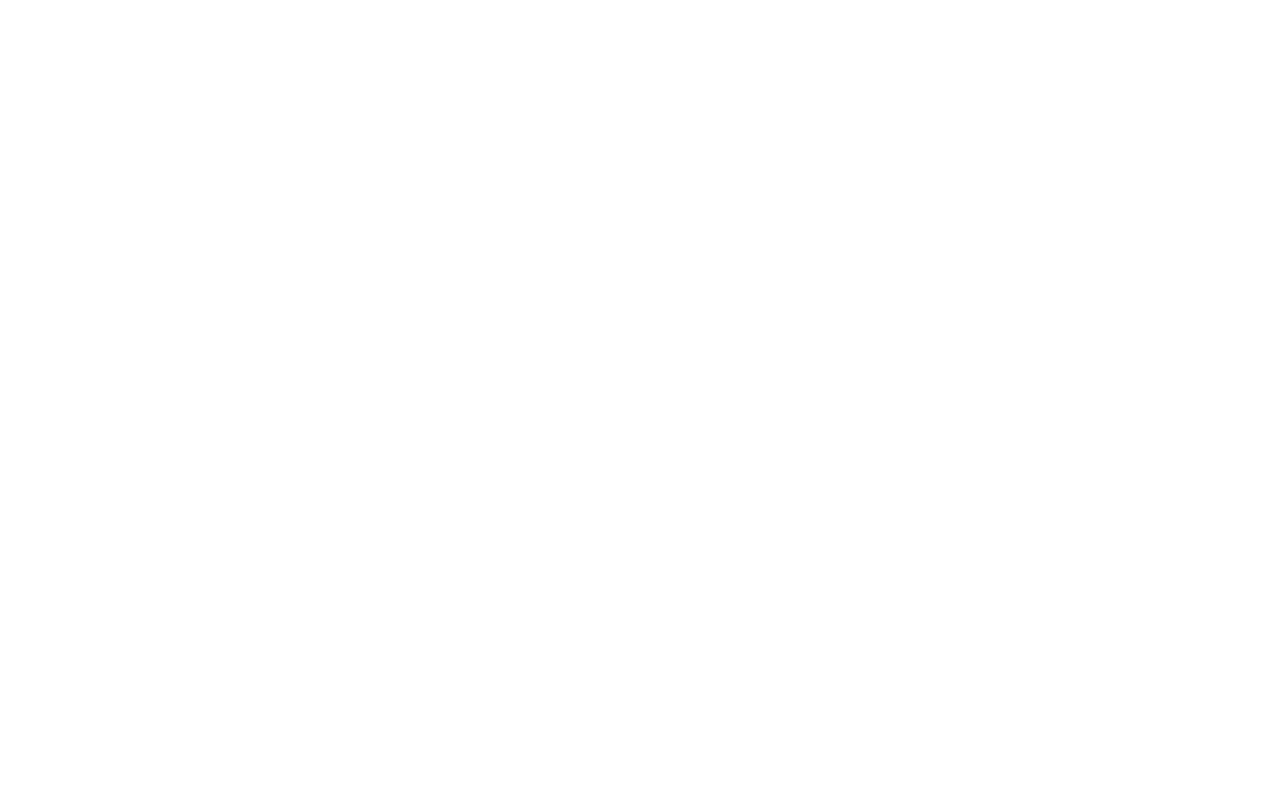
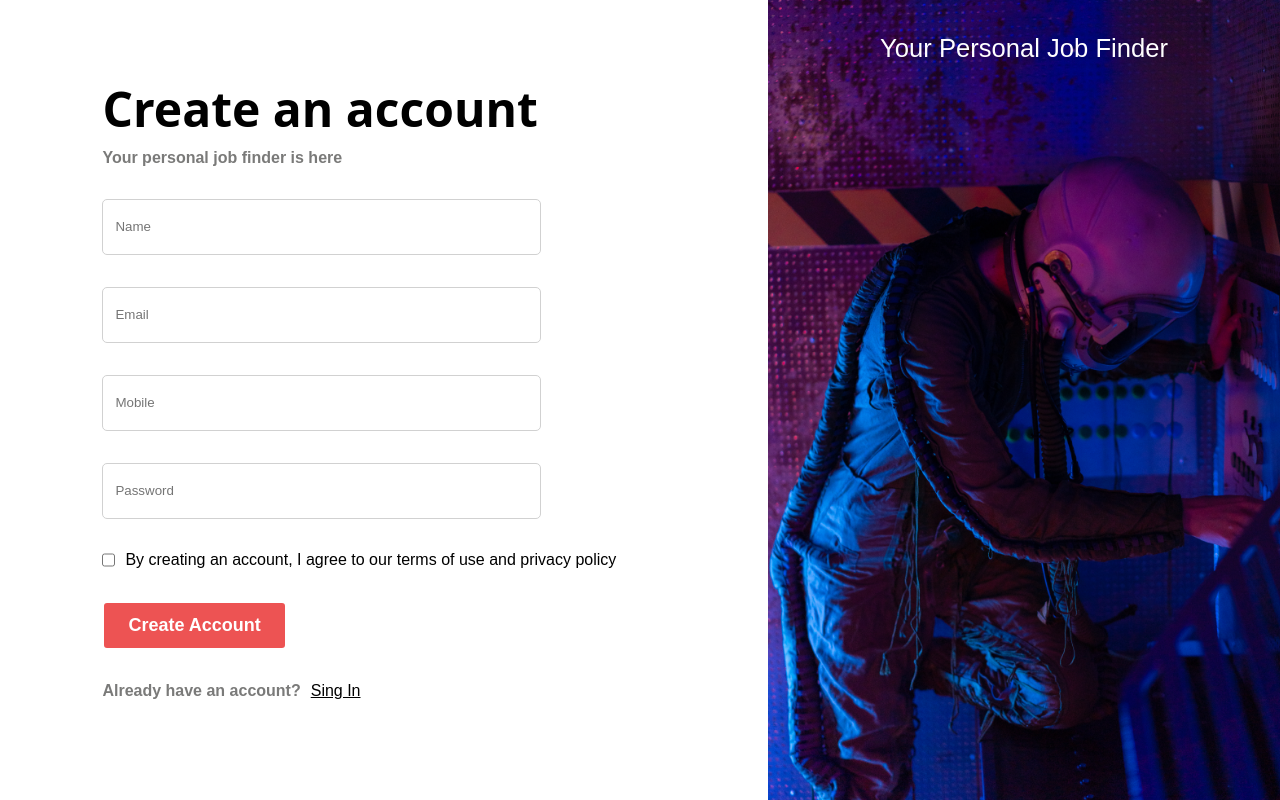
Before and after one commit to void-hr/jobify, a React (Vite) app in the folder client/: page /register in a window 1280 px wide. Before the commit this address had no page. Built offline with nearby package versions, Linux system fonts and the light colour scheme.

Commit message:
register page added

```diff
--- a/client/src/App.jsx
+++ b/client/src/App.jsx
@@ -1,13 +1,17 @@
 import { Routes, Route  } from 'react-router-dom'
 import './App.css'
 import Homepage from './pages/Homepage/Homepage'
+import LoginPage from './pages/Login/LoginPage'
+import RegisterPage from './pages/Register/RegisterPage'
 
 function App() {
 
   return (
     <Routes>
       <Route path="/" element={<Homepage />}/ >
-      <Route / >
+      <Route path="/login" element={<LoginPage />}/ >
+      <Route path="/register" element={<RegisterPage />}/ >
+
       <Route / >
       <Route / >
 
--- a/client/src/components/Filter/filtercard.module.css
+++ b/client/src/components/Filter/filtercard.module.css
@@ -74,4 +74,6 @@
     align-items: center;
     text-align: center;
     justify-content: center;
+    color: white;
+    padding: 0px 15px;
 }
--- /dev/null
+++ b/client/src/components/Login/Login.jsx
@@ -0,0 +1,8 @@
+
+const Login = () => {
+  return (
+    <div>Login</div>
+  )
+}
+
+export default Login
--- a/client/src/components/Navbar/Navbar.jsx
+++ b/client/src/components/Navbar/Navbar.jsx
@@ -1,6 +1,9 @@
+import { useNavigate } from 'react-router-dom'
 import styles from './navbar.module.css'
 
 const Navbar = () => {
+    const navigate = useNavigate();
+
     return (
         <div className={styles.navbar}>
 
@@ -17,8 +20,8 @@
             <div className={styles.navbar_content}>
                 <h1 className={styles.h1}>Jobfinder</h1>
                 <div className={styles.button_container} >
-                    <button className={styles.button}>Login</button>
-                    <button className={styles.button}>Register</button>
+                    <button className={styles.button} onClick={()=>  navigate('/login')}>Login</button>
+                    <button className={styles.button} onClick={()=>  navigate('/register')}>Register</button>
 
                 </div>
             </div>
--- a/client/src/components/Navbar/navbar.module.css
+++ b/client/src/components/Navbar/navbar.module.css
@@ -1,3 +1,4 @@
+
 .navbar{
     width: 100%;
     background: #ED5353;
@@ -8,16 +9,14 @@
     border-radius: 0px 0px 55px 55px;
     position: relative;
     overflow: hidden;
+
 }
 
 h1 {
     font-size: x-large;
     font-family: system-ui, -apple-system, BlinkMacSystemFont, 'Segoe UI', Roboto, Oxygen, Ubuntu, Cantarell, 'Open Sans', 'Helvetica Neue', sans-serif;
     z-index: 15;
-    padding: 0;
-    margin: 0;
-    line-height: normal;
-    list-style: none;
+    color: white;
 }
 
 .navbar_content {
@@ -42,6 +41,7 @@
     padding: 12px 24px;
     cursor: pointer;
     font-size: medium;
+    color: white;
 }
 
 button:nth-child(2){
--- /dev/null
+++ b/client/src/components/Register/Register.jsx
@@ -0,0 +1,36 @@
+import styles from './register.module.css'
+const Register = () => {
+  return (
+    <div className={styles.register}>
+        <div className={styles.register_form_container}>
+        <div className={styles.register_form}>
+
+            <h1>Create an account</h1>
+            <h6>Your personal job finder is here</h6>
+
+            <input type="text" name="name" id="" placeholder="Name" />
+            <input type="text" name="email" id="" placeholder="Email" />
+            <input type="text" name="mobile" id="" placeholder="Mobile" />
+            <input type="text" name="password" id="" placeholder="Password" />
+
+            <span>
+            <input type="checkbox" name="isCheck" id="" />
+            <p>By creating an account, I agree to our terms of use and privacy policy</p>
+            </span>
+
+            <button>Create Account</button>
+            <span>
+            <h6>Already have an account?</h6>
+            <a href="/login" role="button" type='submit'>Sing In</a>
+            </span>
+
+        </div>
+        </div>
+        <div className={styles.image_wall}>
+            <h1>Your Personal Job Finder</h1>
+        </div>
+    </div>
+  )
+}
+
+export default Register
--- /dev/null
+++ b/client/src/components/Register/register.module.css
@@ -0,0 +1,69 @@
+.register {
+    display: flex;
+    width: 100%;
+    height: 100vh;
+    align-items: center;
+    justify-content: start;
+}
+
+.register_form_container {
+    flex: 1;
+    display: flex;
+    justify-content: center;
+}
+
+.register_form {
+    display: flex;
+    flex-direction: column;
+    align-items: start;
+    gap: 2rem;
+    width: 90%;
+    padding-left: 5vw;
+}
+
+.register_form h1 {
+    color: black;
+    /* font-size: xx-large; */
+}
+
+.image_wall {
+    height: 100vh;
+    width: 40%;
+    display: flex;
+    justify-content: center;
+    position: relative;
+    background: url("../../assets/images/login_wall.png");
+    object-position: center;
+    background-position: center;
+    background-repeat: no-repeat;
+    background-size: cover;
+}
+
+
+.image_wall h1 {
+    font-size: 2vw;
+    line-height: 6rem;
+    font-family:  sans-serif;
+    font-weight: normal;
+}
+
+.register_form input[type="text"]  {
+    width: 70%;
+    height: 7vh;
+
+}
+
+.register_form button {
+    align-self: left ;
+    background: #ED5353;
+    font-size: large;
+    font-weight: bold;
+}
+
+.register_form span {
+    display: flex;
+    flex-direction: row;
+    align-items: center;
+    justify-content: center;
+    gap: 10px;
+}
--- a/client/src/index.css
+++ b/client/src/index.css
@@ -2,12 +2,35 @@
 
   height: 100vh;
   width: 100%;
-
+  font-size: 16px;
+  font-family: Arial, Helvetica, sans-serif;
 }
 
 *{
   margin: 0px;
   padding: 0px;
   box-sizing: border-box;
-  color: white;
+  color: black;
+
 }
+
+h1,h2,h3,h4,h5,h6 {
+  line-height: 1rem;
+}
+
+h1{
+  font-size: 3rem;
+}
+
+h6 {
+  font-size: 1rem;
+  line-height: normal;
+  color: rgb(122, 122, 121);
+}
+
+input[type="checkbox"] {
+  height: 100%;
+  width: auto;
+  accent-color: black;
+
+}
--- /dev/null
+++ b/client/src/pages/Login/LoginPage.jsx
@@ -0,0 +1,9 @@
+import Login from "../../components/Login/Login"
+
+const LoginPage = () => {
+  return (
+      <Login />
+  )
+}
+
+export default LoginPage
--- /dev/null
+++ b/client/src/pages/Register/RegisterPage.jsx
@@ -0,0 +1,9 @@
+import Register from "../../components/Register/Register"
+
+const RegisterPage = () => {
+  return (
+    <Register />
+  )
+}
+
+export default RegisterPage
```
Also changed, not shown: 1 other file (tests, documents, lock files or other folders).
